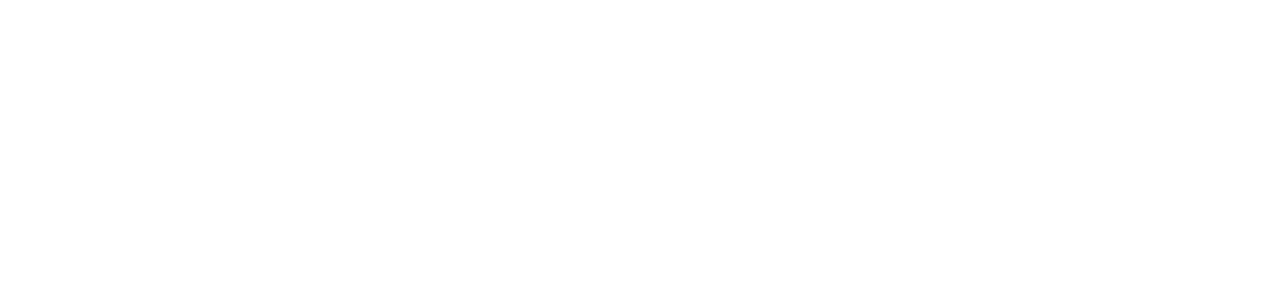
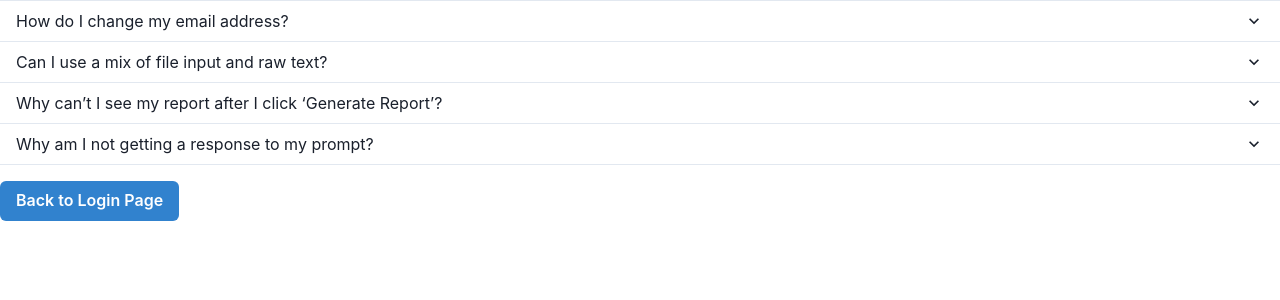
Before and after one commit to alejmedinajr/AI-Detector, a React (Create React App) app in the folder snitch-ai/: page /faq in a window 1280 px wide. Before the commit this address had no page. Shown: the top 300 px of the page. Built offline with nearby package versions, Linux system fonts and the light colour scheme.

Commit message:
About and FAQ page

```diff
--- a/snitch-ai/src/App.js
+++ b/snitch-ai/src/App.js
@@ -3,11 +3,12 @@ import "./App.css";
 import PromptForm from "./components/PromptForm";
 import AccountHome from "./components/AccountHome";
 import { AuthenticationForm } from './components/AuthenticationForm.jsx';
+import FAQ from './components/FAQ'; // Ensure this is the correct path
+import AboutPage from './components/AboutPage'; // Ensure this is the correct path
 import { Box } from "@chakra-ui/react";
 import { BrowserRouter as Router, Routes, Route, Navigate } from "react-router-dom";
 import {getAuth, signOut} from "firebase/auth";
 import ReportTable from "./components/History.jsx";
-
 
 function App() {
   const [isAuthenticated, setIsAuthenticated] = useState(false);
@@ -45,8 +46,10 @@ function App() {
               </>
             ) : <Navigate to="/" />
           } />
-          <Route path="/account-home" element={isAuthenticated ? <AccountHome /> : <Navigate to="/" />}/>
+          <Route path="/account-home" element={isAuthenticated ? <AccountHome /> : <Navigate to="/" />} />
           <Route path="/report-history" element={<ReportTable />} />
+          <Route path="/faq" element={<FAQ />} />
+          <Route path="/aboutpage" element={<AboutPage />} />
         </Routes>
       </Box>
     </Router>
--- /dev/null
+++ b/snitch-ai/src/components/AboutPage.js
@@ -0,0 +1,38 @@
+import React from 'react';
+import { Box, Text, Button, Image } from '@chakra-ui/react';
+import { useNavigate } from 'react-router-dom';
+import pic from '../images/IMG_5744.jpg'; // Make sure this path is correct based on where your image is stored
+
+const AboutPage = () => {
+  const navigate = useNavigate();
+
+  return (
+    <Box p={5} my={10} mx="auto" maxW="md" borderWidth="1px" borderRadius="lg" boxShadow="lg" bg='gray.50'>
+      <Text fontSize="2xl" fontWeight="bold" mb={4}>About the Project</Text>
+      <Text mb={2}>
+        This project aims to detect AI-generated content in student submissions. The goal is to maintain academic integrity by providing a tool for educators and students to gauge authenticity.
+      </Text>
+      <Text mb={2}>
+        This tool uses Firebase for authentication and data storage, along with Chakra UI for a clean user interface. The form allows users to sign up, log in, and reset passwords.
+      </Text>
+      <Text mb={2}>
+        Data gathered helps analyze trends in AI-generated content and supports educators in maintaining academic standards.
+      </Text>
+      <Text mb={4}>
+        This project, including Caleb Highsmith, Alejandro Medina, Travis Rafferty, and Noah Zamarripa, secured 3rd place at the 34th Annual Conference of the Consortium for Computing Sciences in Colleges: South Central Region.
+      </Text>
+      <Image
+        src={pic}
+        alt="Team's 3rd place finish"
+        boxSize="300px"
+        objectFit="contain"
+        width="100%"
+      />
+      <Button colorScheme="blue" mt={4} onClick={() => navigate('/')}>
+        Back to Login Page
+      </Button>
+    </Box>
+  );
+};
+
+export default AboutPage;
--- a/snitch-ai/src/components/AuthenticationForm.jsx
+++ b/snitch-ai/src/components/AuthenticationForm.jsx
@@ -1,5 +1,4 @@
 import React, { useState } from 'react';
-import pic from '../images/IMG_5744.jpg'
 import {
   getAuth,
   createUserWithEmailAndPassword,
@@ -10,8 +9,6 @@ import { getDatabase, ref, set } from "firebase/database";
 import app from '../firebase.js';
 import {
   Select,
-  Image,
-  Text,
   Box,
   FormControl,
   FormLabel,
@@ -35,7 +32,6 @@ export const AuthenticationForm = (props) => {
     role: '',
     university: '',
   });
-
   const [resetEmail, setResetEmail] = useState('');
   const [isLogin, setIsLogin] = useState(true);
   const [error, setError] = useState('');
@@ -58,7 +54,7 @@ export const AuthenticationForm = (props) => {
       alert("Please enter an email address.");
       return;
     }
-    return sendPasswordResetEmail(auth, email)
+    sendPasswordResetEmail(auth, email)
       .then(() => {
         toast({
           title: "Password reset email sent.",
@@ -87,7 +83,6 @@ export const AuthenticationForm = (props) => {
     if (isLogin) {
       signInWithEmailAndPassword(auth, userCredentials.email, userCredentials.password)
         .then((userCredential) => {
-          console.log(userCredential.user);
           props.onAuthenticate(true);
           navigate('/login'); // Redirect to login page
         })
@@ -100,14 +95,12 @@ export const AuthenticationForm = (props) => {
         .then((userCredential) => {
           const user = userCredential.user;
           const userRef = ref(db, 'users/' + user.uid);
-          return set(userRef, {
+          set(userRef, {
             email: userCredentials.email,
             role: userCredentials.role,
             first_name: userCredentials.first_name,
             last_name: userCredentials.last_name,
           });
-        })
-        .then(() => {
           toast({
             title: "Account created.",
             description: "Your account was successfully created!",
@@ -151,7 +144,6 @@ export const AuthenticationForm = (props) => {
           {error}
         </Alert>
       )}
-
       <Heading mb={6}>{isLogin ? 'Login' : 'Sign Up'}</Heading>
       <VStack spacing={4} as="form" onSubmit={handleSubmit}>
         {!isLogin && (
@@ -261,28 +253,12 @@ export const AuthenticationForm = (props) => {
           )}
         </>
       )}
-      <Box mt={10} p={4} borderWidth={1} borderRadius="lg" boxShadow="lg" bg={useColorModeValue('gray.50', 'gray.700')}>
-        <Text fontWeight="bold">About the Project</Text>
-        <Text>
-          This project aims to detect AI-generated content in student submissions. The goal is to maintain academic integrity by providing a tool for educators and students to gauge authenticity.
-        </Text>
-        <Text>
-          This tool uses Firebase for authentication and data storage, along with Chakra UI for a clean user interface. The form allows users to sign up, log in, and reset passwords.
-        </Text>
-        <Text>
-          Data gathered helps analyze trends in AI-generated content and supports educators in maintaining academic standards.
-        </Text>
-        <Text>
-          This project including Caleb Highsmith, Alejandro Medina, Travis Rafferty, and Noah Zamarripa, secured 3rd place at the 34th Annual Conference of the Consortium for Computing Sciences in Colleges: South Central Region.
-        </Text>
-        <Image
-          src={pic}
-          alt="Team's 3rd place finish"
-          boxSize="300px"
-          objectFit="contain"  // Ensures the full image is visible
-          width="100%"
-        />
+      <Button colorScheme="teal" mt={4} onClick={() => navigate('/aboutpage')}>
+    About Project
+  </Button>
+  <Button colorScheme="teal" mt={4} ml={2} onClick={() => navigate('/FAQ')}>
+    FAQ
+  </Button>
       </Box>
-    </Box>
   );
 };
--- /dev/null
+++ b/snitch-ai/src/components/FAQ.js
@@ -0,0 +1,60 @@
+import React from 'react';
+import {
+  Accordion,
+  AccordionItem,
+  AccordionButton,
+  AccordionPanel,
+  AccordionIcon,
+  Box,
+  Button
+} from '@chakra-ui/react';
+import { useNavigate } from 'react-router-dom';
+
+const FAQ = () => {
+  const navigate = useNavigate();
+  const faqData = [
+    {
+      question: 'How do I change my email address?',
+      answer: 'To change your email address, navigate to your account settings and select "Edit Profile". Update your email address and save the changes.'
+    },
+    {
+      question: 'Can I use a mix of file input and raw text?',
+      answer: 'Yes, our platform supports both file uploads and direct text input for processing. You can choose the preferred method when submitting your information.'
+    },
+    {
+      question: 'Why can’t I see my report after I click ‘Generate Report’?',
+      answer: 'If you are unable to see your report after generating it, check your internet connection or try refreshing the page. If the issue persists, please contact support.'
+    },
+    {
+      question: 'Why am I not getting a response to my prompt?',
+      answer: 'If you are not receiving a response, ensure you are connected to the internet and that there are no errors in your prompt. If issues continue, it could be due to server maintenance or high traffic.'
+    },
+  ];
+
+  return (
+    <Box>
+      <Accordion allowMultiple>
+        {faqData.map((faq, index) => (
+          <AccordionItem key={index}>
+            <h2>
+              <AccordionButton>
+                <Box flex="1" textAlign="left">
+                  {faq.question}
+                </Box>
+                <AccordionIcon />
+              </AccordionButton>
+            </h2>
+            <AccordionPanel pb={4}>
+              {faq.answer}
+            </AccordionPanel>
+          </AccordionItem>
+        ))}
+      </Accordion>
+      <Button colorScheme="blue" mt={4} onClick={() => navigate('/')}>
+        Back to Login Page
+      </Button>
+    </Box>
+  );
+};
+
+export default FAQ;
```
